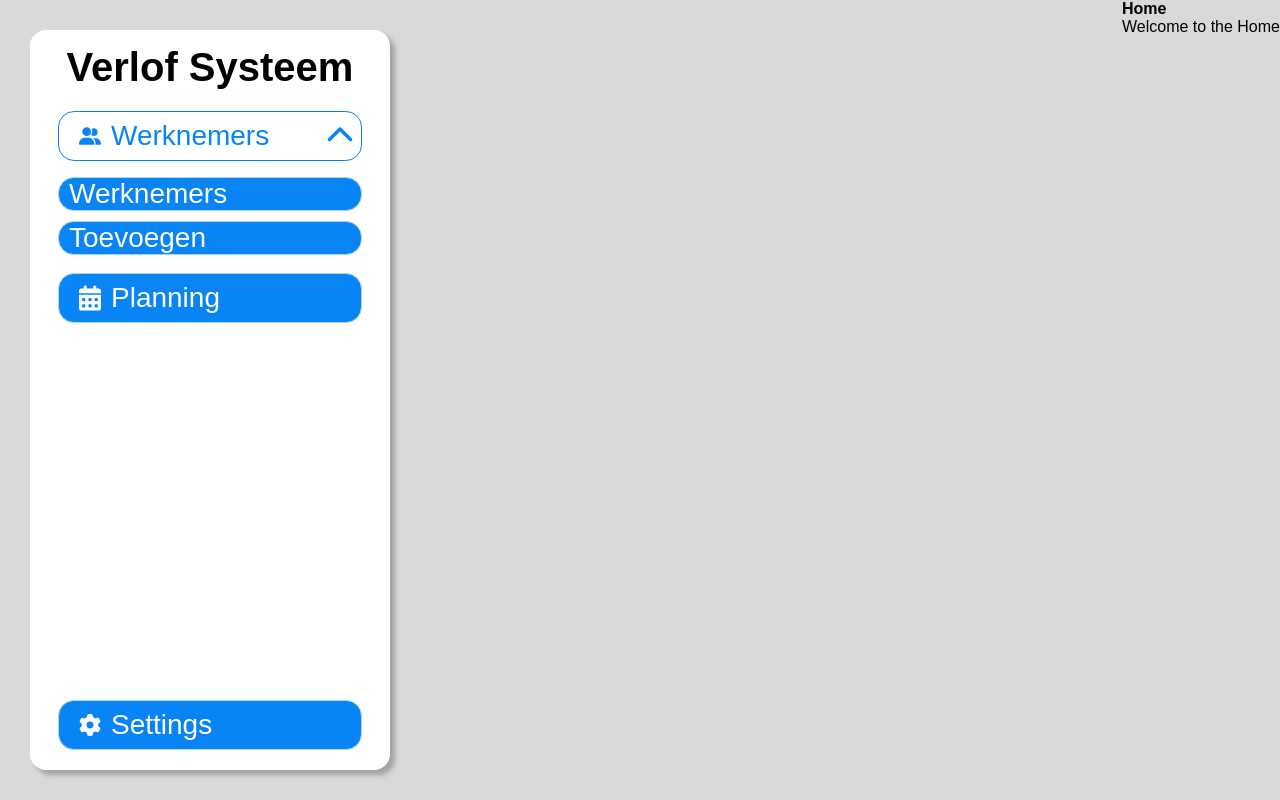
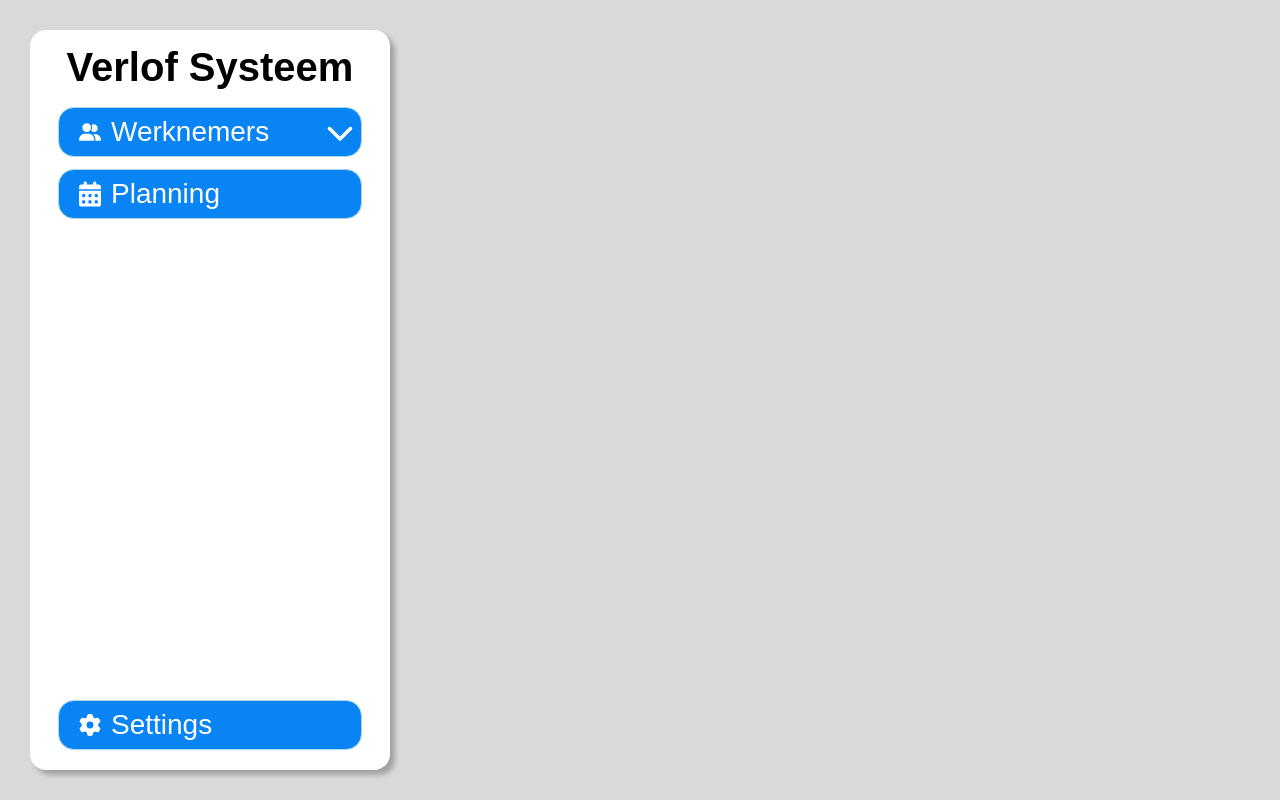
Before and after one commit to jordiverbeek/geoprofs-frontend, a React app: page / in a window 1280 px wide. Built offline with nearby package versions, Linux system fonts and the light colour scheme; the HTML template or start-up script is replaced by a standard one.

Commit message:
login works
login met backend werkt als je inlogd krijg je token terug

```diff
--- a/src/App.jsx
+++ b/src/App.jsx
@@ -1,14 +1,31 @@
-import { useState, useEffect } from 'react'
-import { BrowserRouter, Routes, Route } from 'react-router-dom'
-import Home from './pages/Home'
-import Login from './pages/Login'
-import Sidebar from './components/Sidebar'
+import React, { useEffect, useState } from "react";
+import { BrowserRouter, Routes, Route, useLocation } from "react-router-dom";
+import Home from './pages/Home';
+import Login from './pages/Login';
+import Sidebar from './components/Sidebar';
 
 function App() {
     const [showSidebar, setShowSidebar] = useState(true);
+    const [isloggedin, setIsloggedin] = useState(false);
+
+    return (
+        <section className='vlx-main-page'>
+            <BrowserRouter>
+                <AppContent
+                    showSidebar={showSidebar}
+                    setShowSidebar={setShowSidebar}
+                    isloggedin={isloggedin}
+                />
+            </BrowserRouter>
+        </section>
+    );
+}
+
+function AppContent({ showSidebar, setShowSidebar, isloggedin }) {
+    const location = useLocation();
 
     useEffect(() => {
-        const url = window.location.pathname;
+        const url = location.pathname;
         let regex = /^\/auth\/(login|register|logout)$/;
 
         if (regex.test(url)) {
@@ -16,26 +33,23 @@ function App() {
         } else {
             setShowSidebar(true);
         }
-      }, [location]);
-
-
+    }, [location, setShowSidebar]);
 
     return (
-        <section className='vlx-main-page'>
-            <BrowserRouter>
-                {
-                    showSidebar ? <Sidebar /> : null
-                }
+        <>
+            {showSidebar && <Sidebar />}
 
             <section className='vlx-body'>
                 <Routes>
-                        <Route path="/" element={<Home />} />
+                    {isloggedin
+                        ? <Route path="/" element={<Home />} />
+                        : <Route path="/auth/login" element={<Login />} />
+                    }
                     <Route path="/auth/login" element={<Login />} />
                 </Routes>
             </section>
-            </BrowserRouter>
-        </section>
-    )
+        </>
+    );
 }
 
-export default App
+export default App;
--- a/src/components/Sidebar.jsx
+++ b/src/components/Sidebar.jsx
@@ -4,7 +4,7 @@ import { FontAwesomeIcon } from '@fortawesome/react-fontawesome';
 import { faCalendarDays, faUserGroup, faGear, faChevronDown } from '@fortawesome/free-solid-svg-icons';
 
 const Sidebar = () => {
-    const [active, setActive] = useState(true);
+    const [active, setActive] = useState(false);
     const navigate = useNavigate();
 
     return (
--- a/src/index.css
+++ b/src/index.css
@@ -11,13 +11,13 @@ body { background-color: #D9D9D9; font-family: 'Ubuntu', sans-serif; }
 .vlx-sidebar {  }
 .vlx-sidebar { width: 360px; height: calc(100vh - 60px); display: flex; justify-content: center; background-color: #ffffff; box-shadow: 5px 5px 5px 0px rgba(0,0,0,.25); color: #fff; padding: 10px; margin: 30px; border-radius: 16px; }
 .vlx-sidebar .container { width: 100%; height: 100%; display: flex; flex-direction: column; justify-content: space-between;}
-.vlx-sidebar .container-top { width: 100%; height: 50%; display: flex; flex-direction: column; gap: 1rem; }
+.vlx-sidebar .container-top { width: 100%; height: 50%; display: flex; flex-direction: column; gap: 12px; }
 .vlx-sidebar .container-bot { width: 100%; height: 50%; display: flex; flex-direction: column; justify-content: flex-end; gap: 1rem; margin-bottom: 10px; }
 .vlx-sidebar h1 { color: #000; font-size: 40px; font-weight: 900; text-align: center; margin: 5px 5px;}
 .vlx-sidebar a { display: flex; font-size: 28px; padding-left: 10px; margin: 0px 18px 0px 18px; border-radius: 16px; border: solid 1px lightblue; text-decoration: none; background-color: #0984F5; color: white; align-items: center; }
 .vlx-sidebar a.active { background-color: white; border: solid 1px #0984F5; color: #0984F5; }
-.vlx-sidebar .dropdown { display: flex; opacity: 0; flex-direction: column; gap: 10px; transition: height 0.3s ease-in-out, opacity .3s ; height: 0px; }
-.vlx-sidebar .dropdown.active { display: flex; opacity: 1; height: 80px;}
+.vlx-sidebar .dropdown { margin-bottom: -12px; opacity: 0; flex-direction: column; gap: 10px; transition: height 0.3s ease-in-out, opacity .3s ; height: 0px; }
+.vlx-sidebar .dropdown.active { display: flex; opacity: 1; height: 80px; margin-bottom: 0px; }
 .vlx-sidebar .icons { margin: 10px; width: 22px; }
 .vlx-sidebar .icons-dropdown { margin-left: auto; margin-right: 10px; width: 22px; display: inline-flex; align-items: center; justify-content: center; transition: transform 0.3s ease-in-out; transform-origin: center; }
 .vlx-sidebar .icons-dropdown.active { transform: rotate(180deg); transform-origin: center; margin-right: 10px; }
--- a/src/pages/Login.jsx
+++ b/src/pages/Login.jsx
@@ -1,5 +1,5 @@
 import React, { useState, useEffect } from 'react'
-import { Link } from 'react-router-dom'
+import { Link, useNavigate } from 'react-router-dom'
 import axios from 'axios'
 
 const Login = () => {
@@ -7,6 +7,7 @@ const Login = () => {
     const [password, setPassword] = useState('');
     const [error, setError] = useState('');
     const [message, setMessage] = useState('');
+    const navigate = useNavigate();
 
     const sendForm = () => {
         if (password.length < 8) {
@@ -17,23 +18,21 @@ const Login = () => {
                 email: email,
                 password: password
             }
-
-            axios.post('https://geoprofs-backend.test/api/auth/login', data)
+            axios.post('https://geoprofs-backend.test/api/auth/login', data, {
+                headers: {
+                    'Content-Type': 'application/json',
+                    'Access-Control-Allow-Origin': '*',
+                }
+            })
                 .then(response => {
-                    console.log(response.data.access_token)
+                    console.log(response.data.access_token);
                     localStorage.setItem('token', response.data.access_token);
-                    setMessage(response)
+                    navigate('/');
                 })
                 .catch(error => {
-                    console.error('Error:', error)
-                    if (error.response.status === 401) {
-                        setError('Email or password is incorrect')
-                        return;
-                    } else if(error.response.status === 422) {
-                        setError('Email or password is incorrect')
-                        return;
-                    }
-                })
+                    console.error('Error:', error);
+                });
+
         }
     }
 
```
Lines whose indentation alone changed are shown as unchanged.
